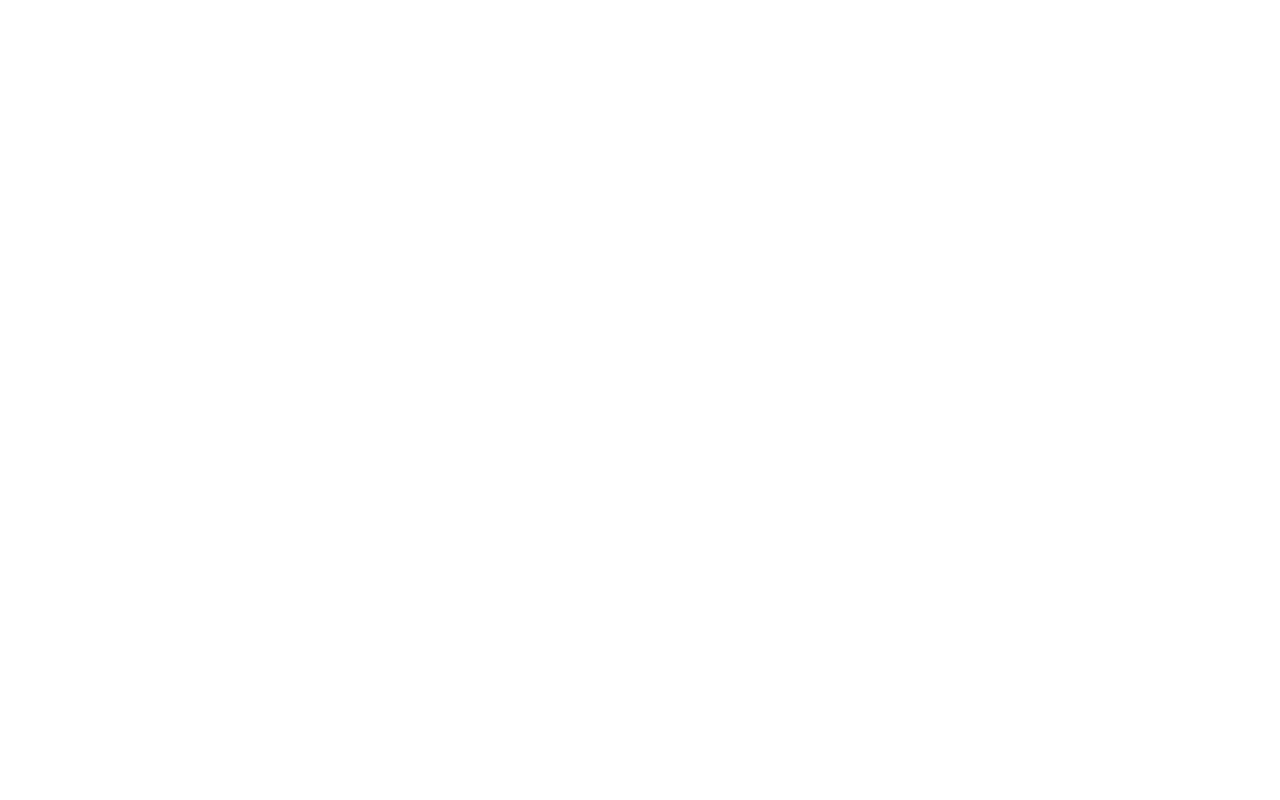
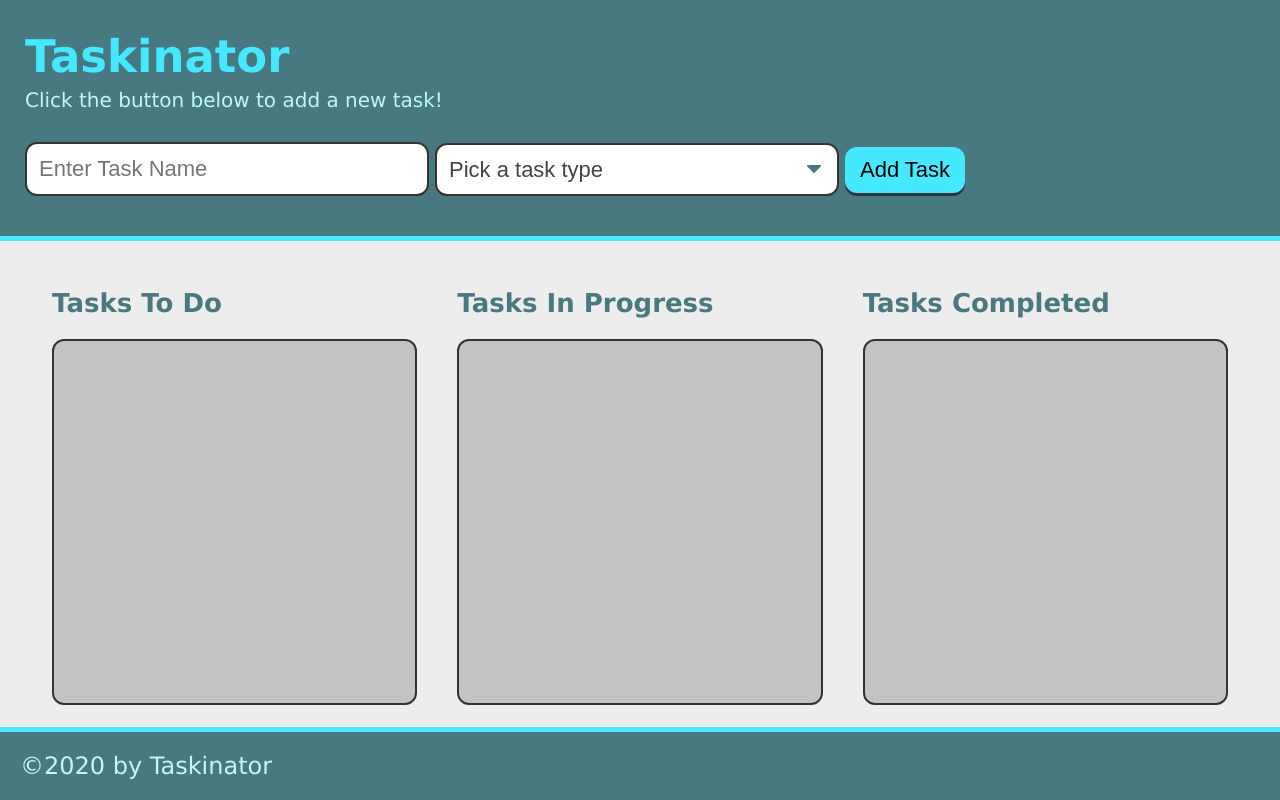
Before and after one commit to jlcunningham2101/code-quiz, a plain HTML site: page index.html in a window 1280 px wide. Drawn offline with Linux system fonts and the light colour scheme.

Commit message:
pushed Web API template

```diff
--- a/index.html
+++ b/index.html
@@ -0,0 +1,62 @@
+<!DOCTYPE html>
+<html lang="en">
+
+<head>
+  <meta charset="UTF-8">
+  <meta name="viewport" content="width=device-width, initial-scale=1.0">
+  <meta http-equiv="X-UA-Compatible" content="ie=edge">
+  <title>Taskinator</title>
+  <link rel="stylesheet" href="./assets/css/style.css">
+</head>
+
+<body>
+
+  <header>
+    <h1 class="page-title">Taskinator</h1>
+    <p>Click the button below to add a new task!</p>
+    <form id="task-form">
+      <div class="form-group">
+        <input type="text" name="task-name" placeholder="Enter Task Name" />
+      </div>
+      <div class="form-group">
+        <select name="task-type" class="select-dropdown">
+          <option value="" selected disabled>Pick a task type</option>
+          <option value="Print">Print</option>
+          <option value="Web">Web</option>
+          <option value="Mobile">Mobile</option>
+        </select>
+      </div>
+      <div class="form-group">
+        <button class="btn" id="save-task" type="submit">Add Task</button>
+      </div>
+    </form>
+  </header>
+
+  <main class="page-content" id="page-content">
+    <!-- Tasks To Do -->
+    <section class="task-list-wrapper">
+      <h2 class="list-title">Tasks To Do</h2>
+      <ul class="task-list" id="tasks-to-do"></ul>
+    </section>
+
+    <!-- Tasks In Progress -->
+    <section class="task-list-wrapper">
+      <h2 class="list-title">Tasks In Progress</h2>
+      <ul class="task-list" id="tasks-in-progress"></ul>
+    </section>
+
+    <!-- Tasks Completed -->
+    <section class="task-list-wrapper">
+      <h2 class="list-title">Tasks Completed</h2>
+      <ul class="task-list" id="tasks-completed"></ul>
+    </section>
+  </main>
+
+  <footer>
+    &copy;2020 by Taskinator
+  </footer>
+
+  <script src="./assets/js/script.js"></script>
+</body>
+
+</html>
```
Also changed, not shown: assets/css/style.css (indentation only), assets/images/select-arrow.svg (added).
